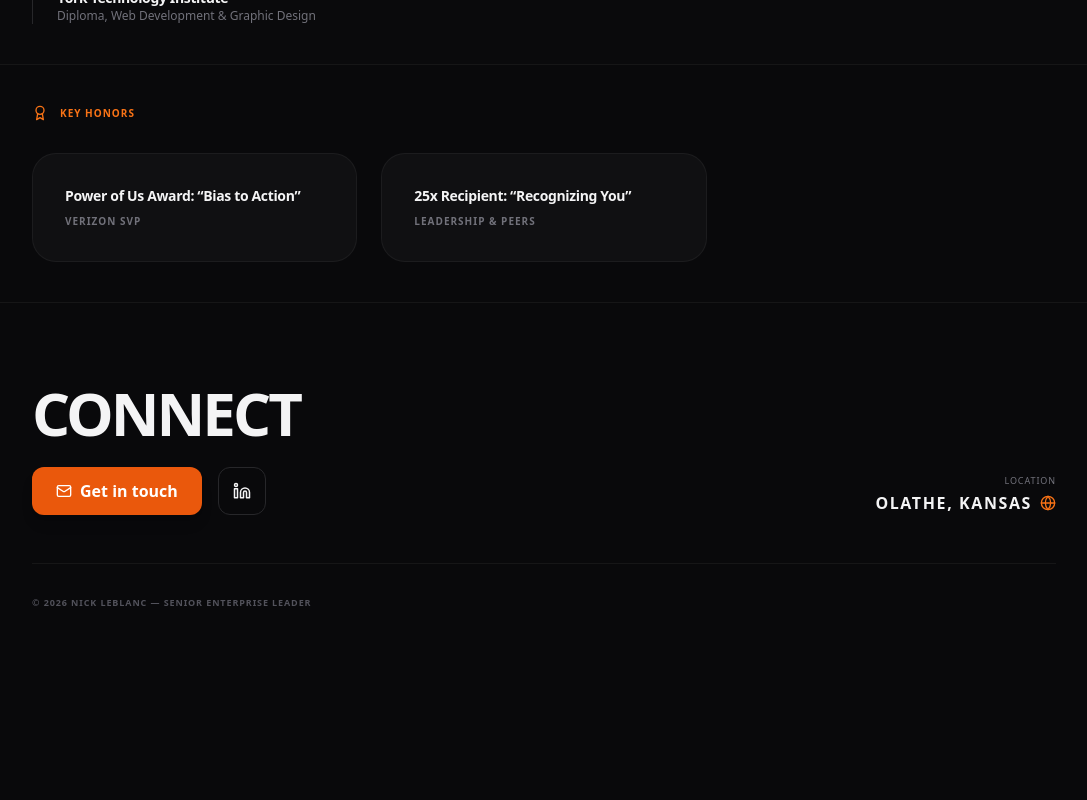
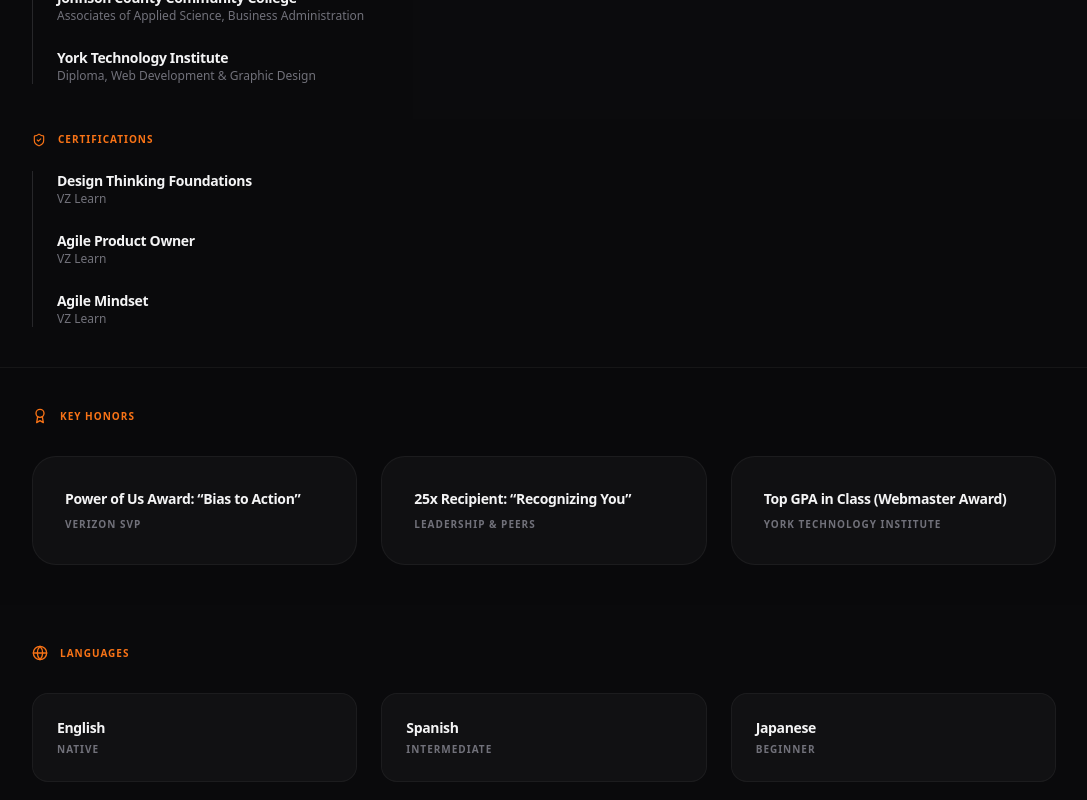
Before and after one commit to leblancns07/portfolio, a React (Vite) app: page / in a window 1280 px wide. Shown: the part 4200-5000 px from the top of the page, without its empty margins (96-1183 px from the left). Before the commit the page ends 4842 px from the top, so only its background shows below. Built offline with nearby package versions, Linux system fonts and the light colour scheme.

Commit message:
feat: Initialize portfolio application with React, core data definitions, and UI structure.

```diff
--- a/src/App.jsx
+++ b/src/App.jsx
@@ -197,16 +197,62 @@ const App = () => {
         highlights: [
             { label: "200% Velocity Increase", text: "Transformed cross-functional implementation processes to improve scalability, functionality, speed & quality." },
             { label: "500x Scalability of Insights", text: "Directed execution of financial planning workflow shift to become an automated system of record." },
-            { label: "66% Reduction in Staffing Waste", text: "Established and optimized a 24x7 enterprise global service management team leveraging Adobe Workfront." }
+            { label: "66% Reduction in Staffing Waste", text: "Established and optimized a 24x7 enterprise global service management team leveraging Adobe Workfront." },
+            { label: "First-of-Kind Compliance", text: "Led establishment of first compliant SaaS-to-SaaS integration, turning governance process into a service." },
+            { label: "Engineered Business ROI", text: "Shifted organizational focus to measurable ROI by building a reporting model with audience-tailored outputs." },
         ]
       },
       {
         role: "Senior Manager: Personalization Strategy & Execution",
         company: "Verizon",
-        functionalTags: ["LEADERSHIP", "STRATEGY", "REVENUE GROWTH"],
+        functionalTags: ["STRATEGIC OPS", "PRODUCT MANAGEMENT", "MARTECH SYSTEMS", "LEADERSHIP", "PROCESS ENGINEERING"],
         highlights: [
             { label: "$1B+ Revenue Growth", text: "Co-Founded, Co-Architected & designed an enterprise marketing communications personalization distribution platform." },
-            { label: "$146M Revenue Generated", text: "Operationalized personalization roadmap through data-driven prioritization." }
+            { label: "$146M Revenue Generated", text: "Operationalized personalization roadmap through data-driven prioritization, bridging the gap between idea and execution." },
+            { label: "78% Velocity Improvement", text: "Transformed project lifecycle into a scalable, agile, and compliant framework, accelerating marketing deployments." },
+            { label: "Systems & Governance Leadership", text: "Directed MarTech strategy, governance, risk, compliance layers to ensure auditable & scalable personalization." }
+        ]
+      },
+      {
+        role: "Lead Product Manager: Marketing Communications & Personalization",
+        company: "Verizon",
+        functionalTags: ["PRODUCT MANAGEMENT", "MARTECH SYSTEMS", "PERSONALIZATION", "MARKETING COMMS", "OPERATIONS"],
+        highlights: [
+            { label: "'Engage' MarTech Platform Ownership", text: "Served as Product Owner for the 'Engage' platform, architecting the bridge between business owners and engineering." },
+            { label: "250+ Marketing Campaigns Delivered", text: "Led delivery of scalable marketing programming, balancing complex business logic with curated user experience." },
+            { label: "$700K+ Revenue & Cost-Savings Realized", text: "Applied data-driven personalization practices into project lifecycle to increase marketing communication relevancy." },
+            { label: "Framework Creation", text: "Established operational frameworks scaling personalization from a pilot program into a core business function." }
+        ]
+      },
+      {
+        role: "Product & Project Manager: Marketing Operations, UX Design & Strategy",
+        company: "Verizon",
+        functionalTags: ["PRODUCT MANAGEMENT", "PROJECT MANAGEMENT", "UX & DESIGN", "GTM", "DIGITAL MARKETING"],
+        highlights: [
+            { label: "2.0 to 4.5 App Store Rating", text: "Directed 'My Verizon' redesign, using user analytics to transform the customer experience and boost app ratings." },
+            { label: "$30M Cost-Savings Realized", text: "Engineered scalable lifecycle process improvements using Design Thinking frameworks and structured data models." },
+            { label: "Cross-Platform Orchestration", text: "Managed iOS and Android deployment schedules, ensuring feature parity and seamless updates for user bases." }
+        ]
+      },
+      {
+        role: "IT Project Manager & UX Designer: Digital Experience",
+        company: "Sprint",
+        functionalTags: ["PROJECT MANAGEMENT", "UX DESIGN", "SYSTEMS ANALYSIS", "ENTERPRISE SCALABILITY"],
+        highlights: [
+            { label: "Designed Customer Care Tool for 35,000+ Agents", text: "Designed and optimized enterprise Customer Care tool to reduce handle times and streamline call center operations." },
+            { label: "Rapid Portfolio Stabilization", text: "Led Sprint Digital Marketing portfolio, resolving 60 critical defects in under 90 days." },
+            { label: "Systems-Led Problem Solving", text: "Managed digital experience projects, translating business requirements into scalable and compliant technical execution." }
+        ]
+      },
+      {
+        role: "Product Manager: Digital Marketing Operations",
+        company: "Sprint",
+        functionalTags: ["PRODUCT MANAGEMENT", "PERSONALIZATION", "DIGITAL MARKETING", "PROCESS ENGINEERING"],
+        highlights: [
+            { label: "60% DAU Growth (500k to 800k)", text: "Accelerated Wireless Web adoption by optimizing marketing campaigns and user journey mapping for the digital ecosystem." },
+            { label: "57% Time-to-Market Reduction", text: "Transformed production cycle workflows from 7 days to 3 days, expanding product launch capabilities." },
+            { label: "Personalization SME", text: "Bridged the gap between engineering and marketing to define architectural requirements for early-stage personalization." },
+            { label: "Strategic Product Launches", text: "Built and executed GTM strategies for Sprint Web Portal and OpenWeb, significantly expanding mobile digital offerings." }
         ]
       }
     ],
@@ -218,15 +264,23 @@ const App = () => {
     },
     education: [
         { degree: "Bachelor of Arts, Applied Organizational Leadership", institution: "MidAmerica Nazarene University" },
+        { degree: "Associates of Applied Science, Business Administration", institution: "Johnson County Community College" },
         { degree: "Diploma, Web Development & Graphic Design", institution: "York Technology Institute" }
+    ],
+    certifications: [
+        { name: "Design Thinking Foundations", issuer: "VZ Learn" },
+        { name: "Agile Product Owner", issuer: "VZ Learn" },
+        { name: "Agile Mindset", issuer: "VZ Learn" }
     ],
     awards: [
         { name: "Power of Us Award: “Bias to Action”", issuer: "Verizon SVP" },
-        { name: "25x Recipient: “Recognizing You”", issuer: "Leadership & Peers" }
+        { name: "25x Recipient: “Recognizing You”", issuer: "Leadership & Peers" },
+        { name: "Top GPA in Class (Webmaster Award)", issuer: "York Technology Institute" }
     ],
     languages: [
         { name: "English", level: "Native" },
-        { name: "Spanish", level: "Intermediate" }
+        { name: "Spanish", level: "Intermediate" },
+        { name: "Japanese", level: "Beginner" }
     ]
   };
 
@@ -447,6 +501,17 @@ const App = () => {
               <div key={idx}><div className="text-zinc-100 font-bold tracking-tight text-sm">{edu.institution}</div><div className="text-zinc-500 text-xs">{edu.degree}</div></div>
             ))}
           </div>
+
+          {resumeData.certifications && (
+            <>
+              <div className="flex items-center gap-3 text-orange-500 mb-6 mt-12 font-black uppercase tracking-widest text-[10px]"><ShieldCheck size={14} /> Certifications</div>
+              <div className="space-y-6 border-l border-zinc-800 pl-6">
+                {resumeData.certifications.map((cert, idx) => (
+                  <div key={idx}><div className="text-zinc-100 font-bold tracking-tight text-sm">{cert.name}</div><div className="text-zinc-500 text-xs">{cert.issuer}</div></div>
+                ))}
+              </div>
+            </>
+          )}
         </div>
       </section>
 
@@ -460,6 +525,21 @@ const App = () => {
                     <div className="text-zinc-100 font-bold text-sm tracking-tight mb-2">{award.name}</div>
                     <div className="text-zinc-500 text-[10px] uppercase font-black tracking-widest">{award.issuer}</div>
                 </div>
+            ))}
+          </div>
+        </div>
+      </section>
+
+      {/* Languages Section */}
+      <section id="languages" className="py-10 px-6 bg-zinc-900/10">
+        <div className="max-w-5xl mx-auto text-left">
+          <div className="flex items-center gap-3 text-orange-500 mb-8 font-black uppercase tracking-widest text-[10px]"><Globe size={16} /> Languages</div>
+          <div className="grid grid-cols-2 md:grid-cols-3 gap-6">
+            {resumeData.languages.map((lang, idx) => (
+              <div key={idx} className="p-6 bg-zinc-900/50 rounded-2xl border border-white/5 group hover:border-orange-500/20 transition-all text-left">
+                <div className="text-zinc-100 font-bold text-sm tracking-tight mb-1">{lang.name}</div>
+                <div className="text-zinc-500 text-[10px] uppercase font-black tracking-widest">{lang.level}</div>
+              </div>
             ))}
           </div>
         </div>
@@ -536,15 +616,54 @@ const App = () => {
                 </section>
                 <section>
                     <div className="text-[9px] font-black uppercase tracking-widest text-zinc-600 mb-8 flex items-center gap-2"><BookOpen size={14} className="text-orange-500" /> Education & Credentials</div>
-                    <div className="grid md:grid-cols-2 gap-4">
+                    <div className="space-y-6 border-l border-zinc-800 pl-6">
                         {resumeData.education.map((edu, idx) => (
-                            <div key={idx} className="p-6 bg-zinc-900/50 rounded-2xl border border-white/5 group hover:border-orange-500/20 transition-all text-left">
-                                <div className="text-zinc-100 font-bold text-sm tracking-tight mb-2">{edu.degree}</div>
-                                <div className="text-zinc-500 text-[10px] uppercase font-black tracking-widest">{edu.institution}</div>
+                            <div key={idx}>
+                                <div className="text-zinc-100 font-bold tracking-tight text-sm">{edu.institution}</div>
+                                <div className="text-zinc-500 text-xs">{edu.degree}</div>
                             </div>
                         ))}
                     </div>
                 </section>
+                {resumeData.certifications && (
+                  <section>
+                      <div className="text-[9px] font-black uppercase tracking-widest text-zinc-600 mb-8 flex items-center gap-2"><ShieldCheck size={14} className="text-orange-500" /> Certifications</div>
+                      <div className="space-y-6 border-l border-zinc-800 pl-6">
+                          {resumeData.certifications.map((cert, idx) => (
+                              <div key={idx}>
+                                  <div className="text-zinc-100 font-bold tracking-tight text-sm">{cert.name}</div>
+                                  <div className="text-zinc-500 text-xs">{cert.issuer}</div>
+                              </div>
+                          ))}
+                      </div>
+                  </section>
+                )}
+                {resumeData.awards && (
+                  <section>
+                      <div className="text-[9px] font-black uppercase tracking-widest text-zinc-600 mb-8 flex items-center gap-2"><Award size={14} className="text-orange-500" /> Key Honors</div>
+                      <div className="grid md:grid-cols-2 gap-4">
+                          {resumeData.awards.map((award, idx) => (
+                              <div key={idx} className="p-6 bg-zinc-900/50 rounded-2xl border border-white/5 group hover:border-orange-500/20 transition-all text-left">
+                                  <div className="text-zinc-100 font-bold text-sm tracking-tight mb-2">{award.name}</div>
+                                  <div className="text-zinc-500 text-[10px] uppercase font-black tracking-widest">{award.issuer}</div>
+                              </div>
+                          ))}
+                      </div>
+                  </section>
+                )}
+                {resumeData.languages && (
+                  <section>
+                      <div className="text-[9px] font-black uppercase tracking-widest text-zinc-600 mb-8 flex items-center gap-2"><Globe size={14} className="text-orange-500" /> Languages</div>
+                      <div className="grid grid-cols-2 md:grid-cols-3 gap-4">
+                          {resumeData.languages.map((lang, idx) => (
+                              <div key={idx} className="p-6 bg-zinc-900/50 rounded-2xl border border-white/5 group hover:border-orange-500/20 transition-all text-left">
+                                  <div className="text-zinc-100 font-bold text-sm tracking-tight mb-1">{lang.name}</div>
+                                  <div className="text-zinc-500 text-[10px] uppercase font-black tracking-widest">{lang.level}</div>
+                              </div>
+                          ))}
+                      </div>
+                  </section>
+                )}
             </div>
           </div>
         </div>
```
